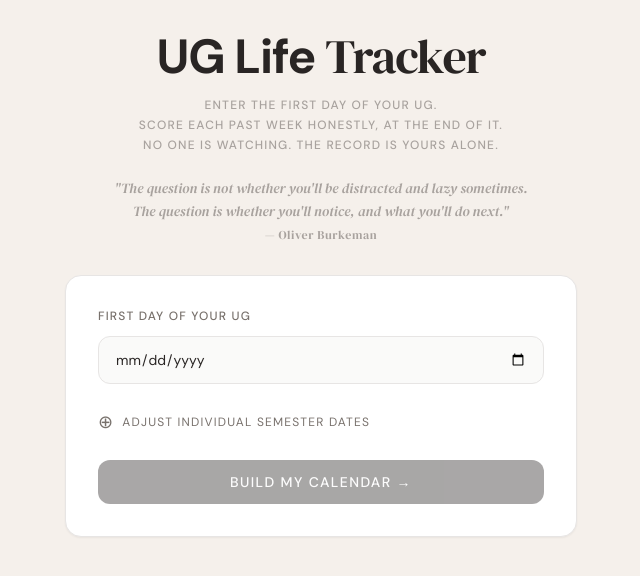
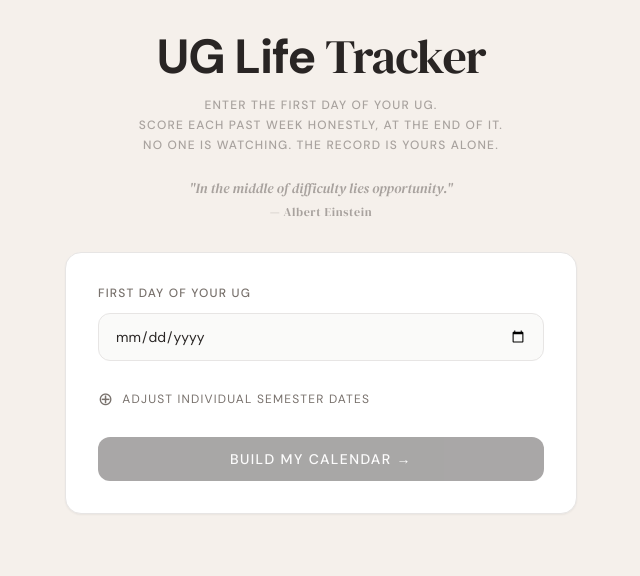
Before and after one commit to DEV-rithik/UG-tracker2, a React (Vite) app: page / in a window 1280 px wide. Shown: the top 576 px of the page, without its empty margins (319-959 px from the left). Built offline with nearby package versions, Linux system fonts and the light colour scheme.

Commit message:
Update rotating quotes collection in Header with 25 thoughtful quotes, weekly rotation
Co-authored-by: DEV-rithik <181000776+DEV-rithik@users.noreply.github.com>

```diff
--- a/src/components/Header.tsx
+++ b/src/components/Header.tsx
@@ -1,6 +1,43 @@
 import React from 'react';
 
+const QUOTES = [
+  { text: "The question is not whether you'll be distracted and lazy sometimes. The question is whether you'll notice, and what you'll do next.", author: "Oliver Burkeman" },
+  { text: "The important thing is not to stop questioning. Curiosity has its own reason for existing.", author: "Albert Einstein" },
+  { text: "I have no special talents. I am only passionately curious.", author: "Albert Einstein" },
+  { text: "The mind once stretched by a new idea never returns to its original dimensions.", author: "Oliver Wendell Holmes" },
+  { text: "To know that we know what we know, and to know that we do not know what we do not know, that is true knowledge.", author: "Nicolaus Copernicus" },
+  { text: "We are what we repeatedly do. Excellence, then, is not an act, but a habit.", author: "Aristotle" },
+  { text: "The only person you are destined to become is the person you decide to be.", author: "Ralph Waldo Emerson" },
+  { text: "Not all those who wander are lost.", author: "J.R.R. Tolkien" },
+  { text: "One day, in retrospect, the years of struggle will strike you as the most beautiful.", author: "Sigmund Freud" },
+  { text: "In the middle of difficulty lies opportunity.", author: "Albert Einstein" },
+  { text: "Life can only be understood backwards; but it must be lived forwards.", author: "Søren Kierkegaard" },
+  { text: "The unexamined life is not worth living.", author: "Socrates" },
+  { text: "Everything you've ever wanted is sitting on the other side of fear.", author: "George Addair" },
+  { text: "Tell me and I forget. Teach me and I remember. Involve me and I learn.", author: "Benjamin Franklin" },
+  { text: "The roots of education are bitter, but the fruit is sweet.", author: "Aristotle" },
+  { text: "An investment in knowledge pays the best interest.", author: "Benjamin Franklin" },
+  { text: "The mind is not a vessel to be filled, but a fire to be kindled.", author: "Plutarch" },
+  { text: "Education is not the filling of a pail, but the lighting of a fire.", author: "W.B. Yeats" },
+  { text: "Live as if you were to die tomorrow. Learn as if you were to live forever.", author: "Mahatma Gandhi" },
+  { text: "The beautiful thing about learning is that nobody can take it away from you.", author: "B.B. King" },
+  { text: "It always seems impossible until it's done.", author: "Nelson Mandela" },
+  { text: "The expert in anything was once a beginner.", author: "Helen Hayes" },
+  { text: "Don't let what you cannot do interfere with what you can do.", author: "John Wooden" },
+  { text: "The secret of getting ahead is getting started.", author: "Mark Twain" },
+  { text: "A year from now you will wish you had started today.", author: "Karen Lamb" },
+];
+
+function getWeekNumber(date: Date): number {
+  const startOfYear = new Date(date.getFullYear(), 0, 1);
+  const diff = date.getTime() - startOfYear.getTime();
+  return Math.floor((diff + startOfYear.getDay() * 24 * 60 * 60 * 1000) / (7 * 24 * 60 * 60 * 1000));
+}
+
 export const Header: React.FC = () => {
+  const weekNumber = getWeekNumber(new Date());
+  const quote = QUOTES[weekNumber % QUOTES.length];
+
   return (
     <div className="text-center mb-8">
       <h1 className="text-5xl font-bold text-stone-800 mb-2 tracking-tight">
@@ -12,13 +49,8 @@ export const Header: React.FC = () => {
         <p className="text-xs tracking-widest uppercase text-stone-400 font-medium">No one is watching. The record is yours alone.</p>
       </div>
       <div className="mt-6 text-stone-400" style={{ fontFamily: "'DM Serif Display', serif" }}>
-        <p className="italic text-sm leading-relaxed">
-          "The question is not whether you'll be distracted and lazy sometimes.
-        </p>
-        <p className="italic text-sm leading-relaxed">
-          The question is whether you'll notice, and what you'll do next."
-        </p>
-        <p className="mt-1 text-xs tracking-wider">— Oliver Burkeman</p>
+        <p className="italic text-sm leading-relaxed">"{quote.text}"</p>
+        <p className="mt-1 text-xs tracking-wider">— {quote.author}</p>
       </div>
     </div>
   );
```
